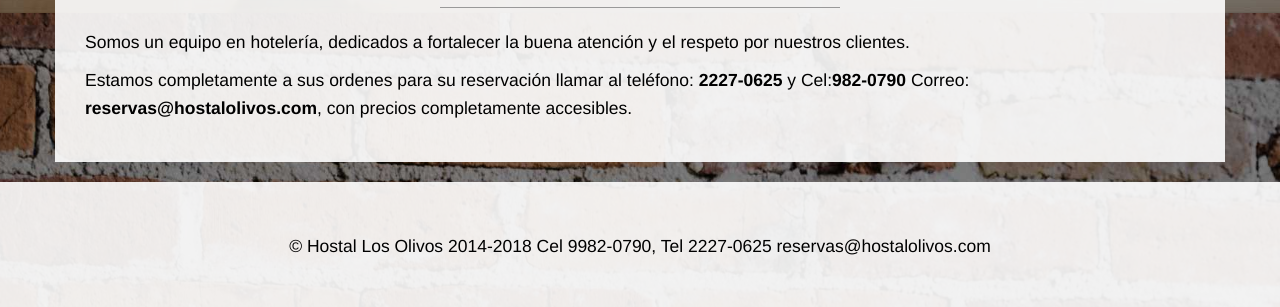
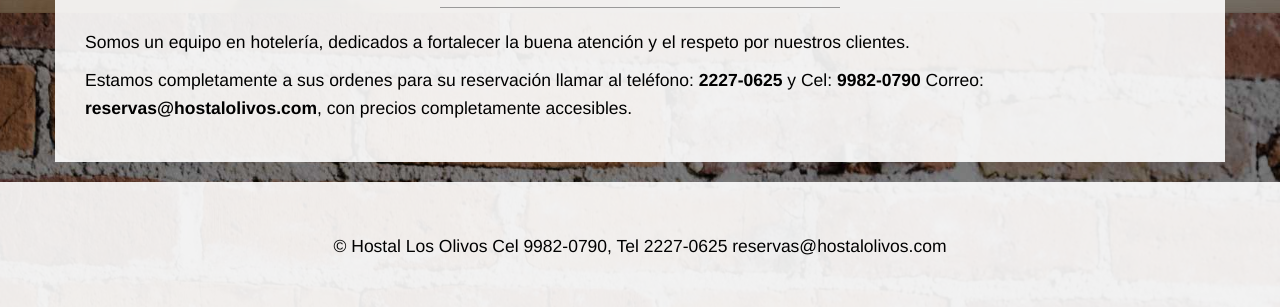
Before and after one commit to HostalOlivos/Site, a plain HTML site: page index.html in a window 1280 px wide. Shown: the part 1587-1894 px from the top of the page. Drawn offline with Linux system fonts and the light colour scheme.

Commit message:
telefonos
telefonos

```diff
--- a/index.html
+++ b/index.html
@@ -128,7 +128,7 @@
                     </h2>
                     <hr>
                     <p>Somos un equipo en hoteler&#237;a, dedicados a fortalecer la buena atenci&#243;n y el respeto por nuestros clientes.</p>
-                    <p>Estamos completamente a sus ordenes para su reservaci&#243;n llamar al tel&#233;fono: <strong>2227-0625 </strong> y Cel:<strong>982-0790</strong> Correo: <strong>reservas@hostalolivos.com</strong>, con precios completamente accesibles.</p>
+                    <p>Estamos completamente a sus ordenes para su reservaci&#243;n llamar al tel&#233;fono: <strong>2227-0625 </strong> y Cel: <strong>9982-0790</strong> Correo: <strong>reservas@hostalolivos.com</strong>, con precios completamente accesibles.</p>
                 </div>
             </div>
         </div>
@@ -140,7 +140,7 @@
         <div class="container">
             <div class="row">
                 <div class="col-lg-12 text-center">
-                     <p>&copy; Hostal Los Olivos 2014&#45;2018   Cel 9982&#45;0790&#44; Tel 2227&#45;0625  reservas@hostalolivos.com </p>
+                     <p>&copy; Hostal Los Olivos Cel 9982&#45;0790&#44; Tel 2227&#45;0625  reservas@hostalolivos.com </p>
                 </div>
             </div>
         </div>
```
Also changed, not shown: about.html (+1 -1 lines).
